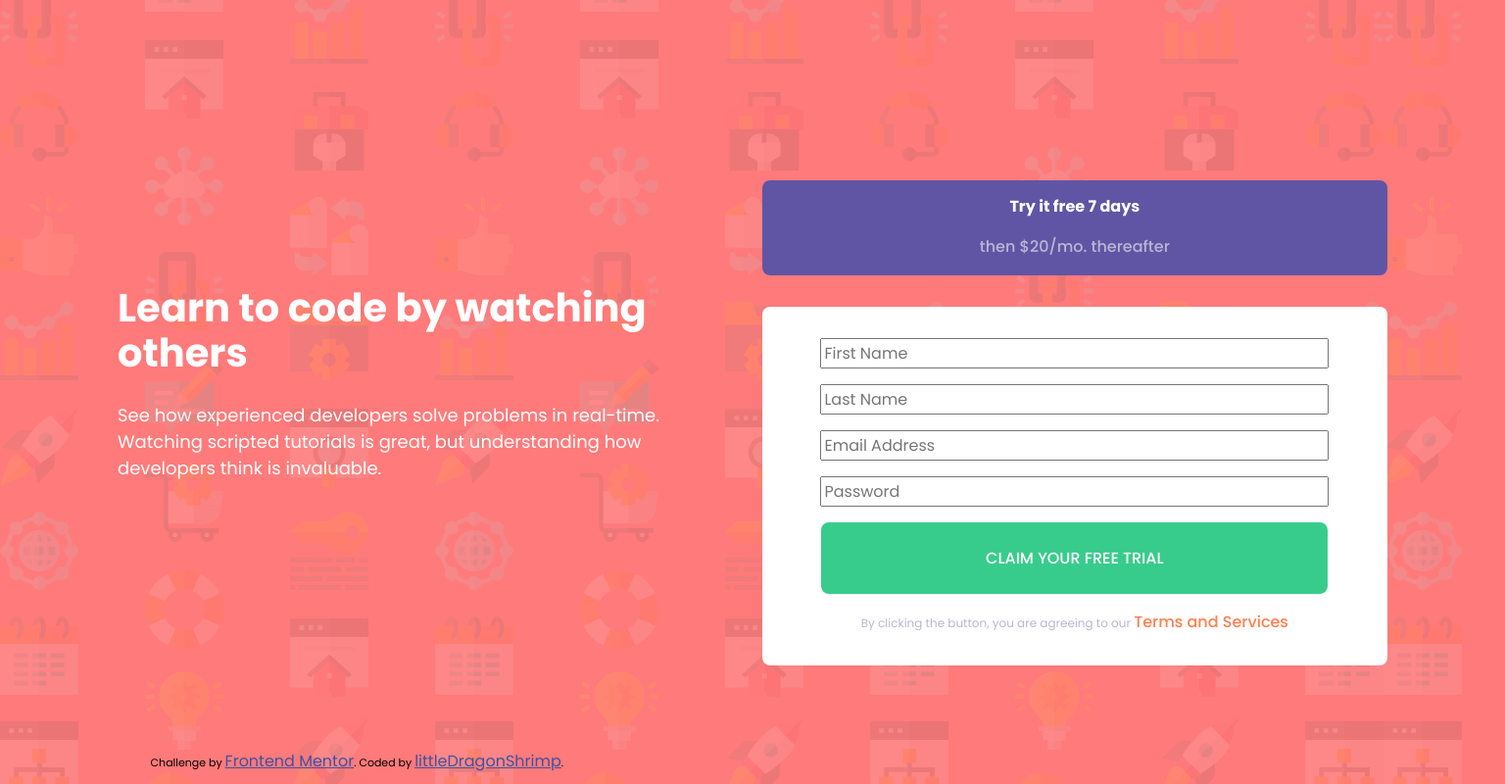
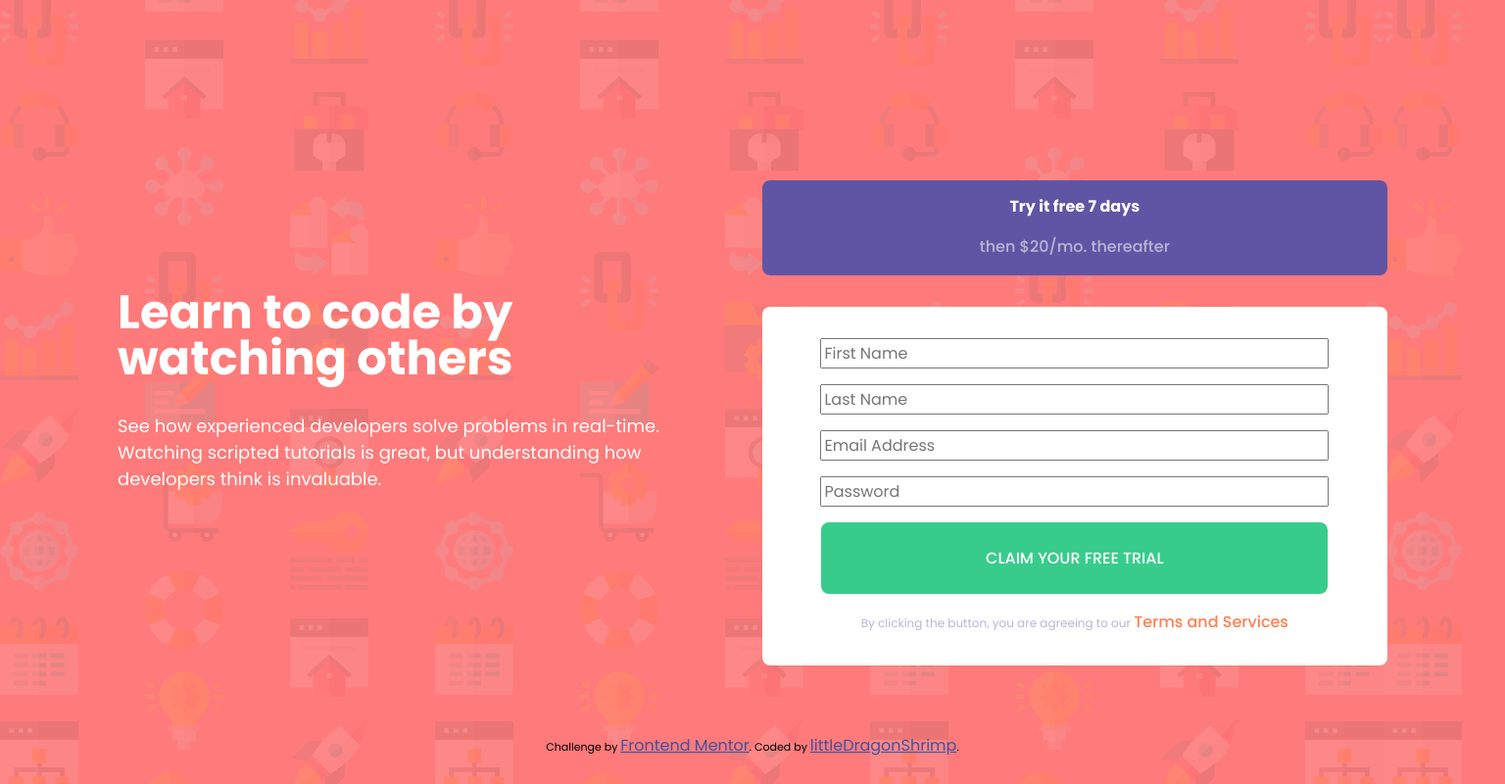
Before and after one commit to littledragonshrimp/introComponentSignup, a plain HTML site: page index.html in a window 1536 px wide. Shown: the whole page at 98% size. Drawn offline with Linux system fonts and the light colour scheme.

Commit message:
adds footer centering

```diff
--- a/styles.scss
+++ b/styles.scss
@@ -23,7 +23,7 @@ header{
     color: white;
     text-align: center;
     h1{
-        font-size: 40px;
+        font-size: 3rem;
         font-weight: 700;
         line-height: 2.9rem;
     }
@@ -124,7 +124,9 @@ main button:hover{
     }
     footer{
         position: absolute;
-        bottom: 0;
-        left: 10%;
+        bottom: 1rem;
+        left: 50%;
+        TRANSFORM: translate(-50%);
+        text-align: center;
     }
 }
```
Also changed, not shown: index.html (+1 -2 lines), styles.css, 1 other file.
